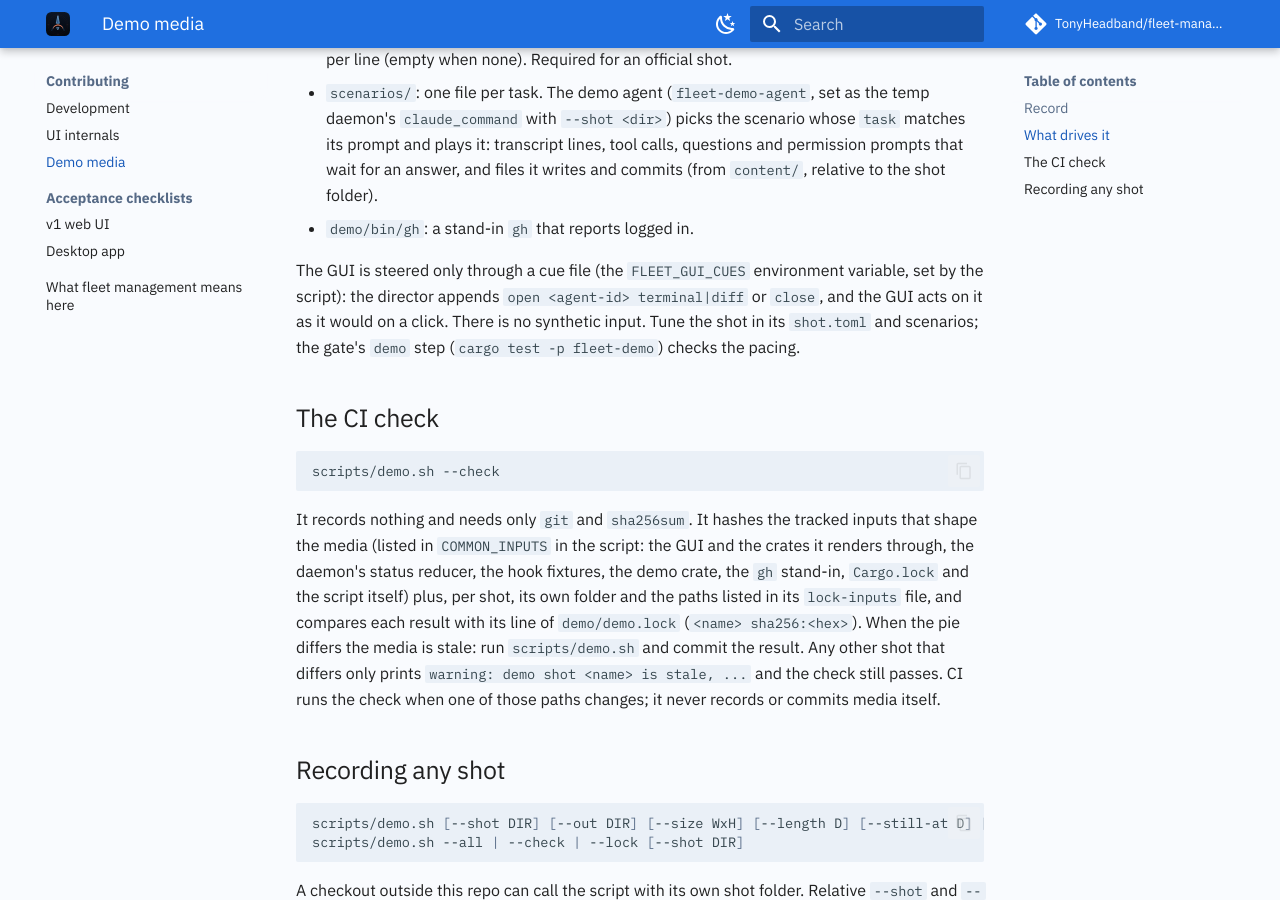
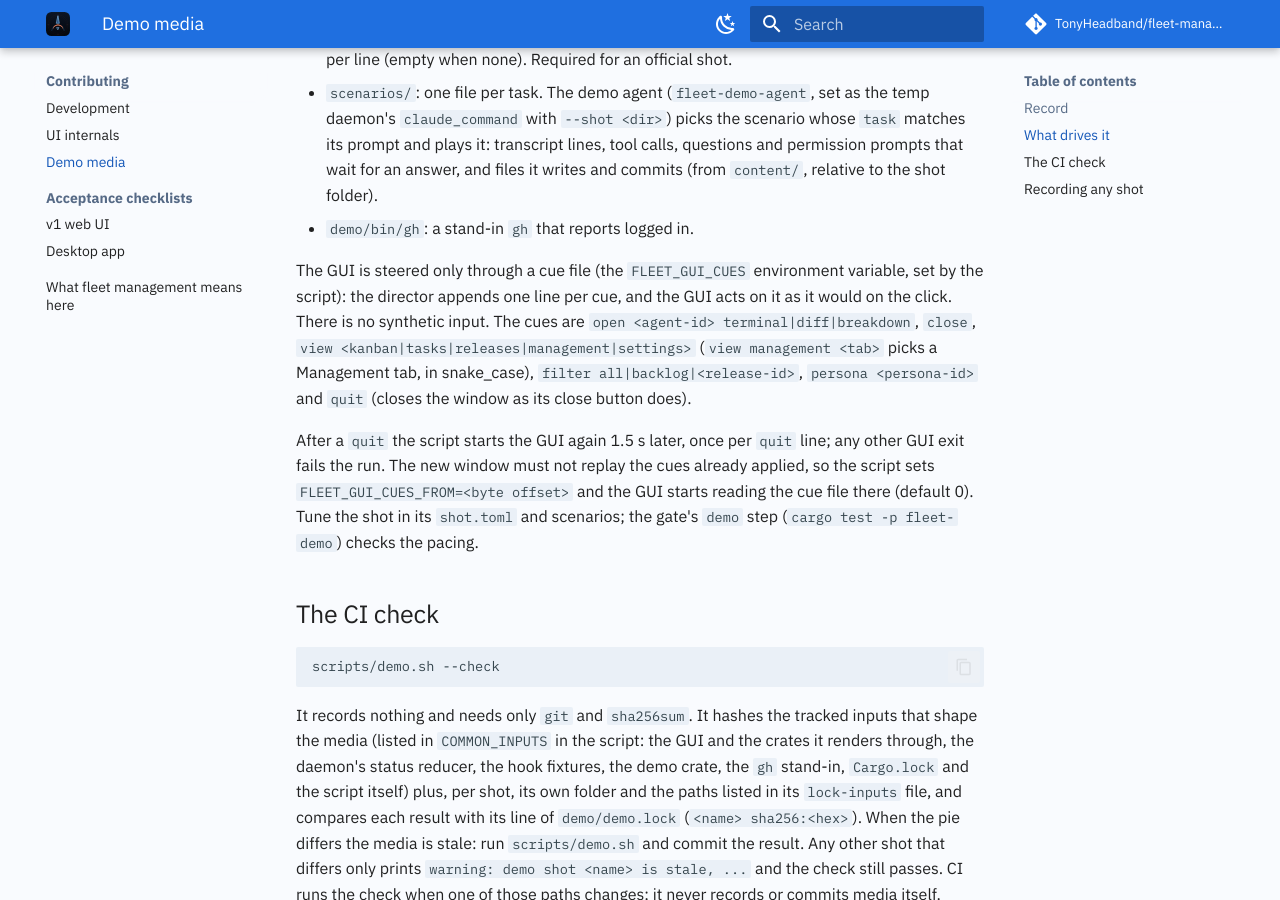
Before and after one commit to TonyHeadband/fleet-manager, an MkDocs documentation site: the page built from docs/contributing/demo.md, in a window 1280 px wide and 900 px high, scrolled down 1393 px. Built offline with MkDocs 1.6.1 and Material for MkDocs 9.7.7, drawn with Linux system fonts in a browser that asks for light colours; comment, search, counter and statistics services are not loaded.

Commit message:
feat(demo): relaunch the GUI after quit
Co-Authored-By: Claude Opus 5.5 <noreply@anthropic.com>

```diff
--- a/docs/contributing/demo.md
+++ b/docs/contributing/demo.md
@@ -49,9 +49,15 @@ Recordings are never byte-identical, so commit them only when something the demo
 - `demo/bin/gh`: a stand-in `gh` that reports logged in.
 
 The GUI is steered only through a cue file (the `FLEET_GUI_CUES` environment variable, set by the script): the
-director appends `open <agent-id> terminal|diff` or `close`, and the GUI acts on it as it would on a click. There is
-no synthetic input. Tune the shot in its `shot.toml` and scenarios; the gate's `demo` step (`cargo test -p fleet-demo`)
-checks the pacing.
+director appends one line per cue, and the GUI acts on it as it would on the click. There is no synthetic input. The
+cues are `open <agent-id> terminal|diff|breakdown`, `close`, `view <kanban|tasks|releases|management|settings>`
+(`view management <tab>` picks a Management tab, in snake_case), `filter all|backlog|<release-id>`,
+`persona <persona-id>` and `quit` (closes the window as its close button does).
+
+After a `quit` the script starts the GUI again 1.5 s later, once per `quit` line; any other GUI exit fails the run.
+The new window must not replay the cues already applied, so the script sets `FLEET_GUI_CUES_FROM=<byte offset>` and
+the GUI starts reading the cue file there (default 0). Tune the shot in its `shot.toml` and scenarios; the gate's
+`demo` step (`cargo test -p fleet-demo`) checks the pacing.
 
 ## The CI check
 
```
Also changed, not shown: 2 other files.
